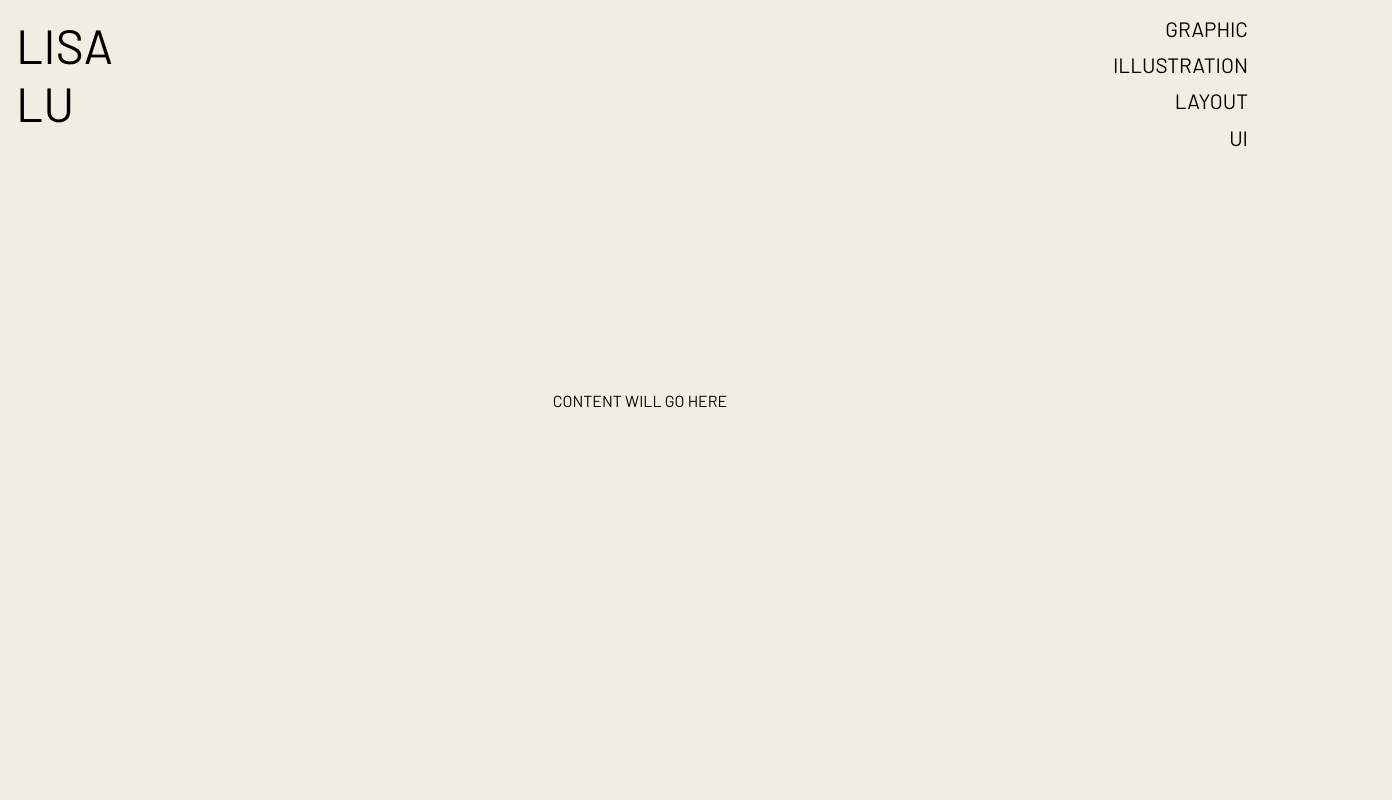
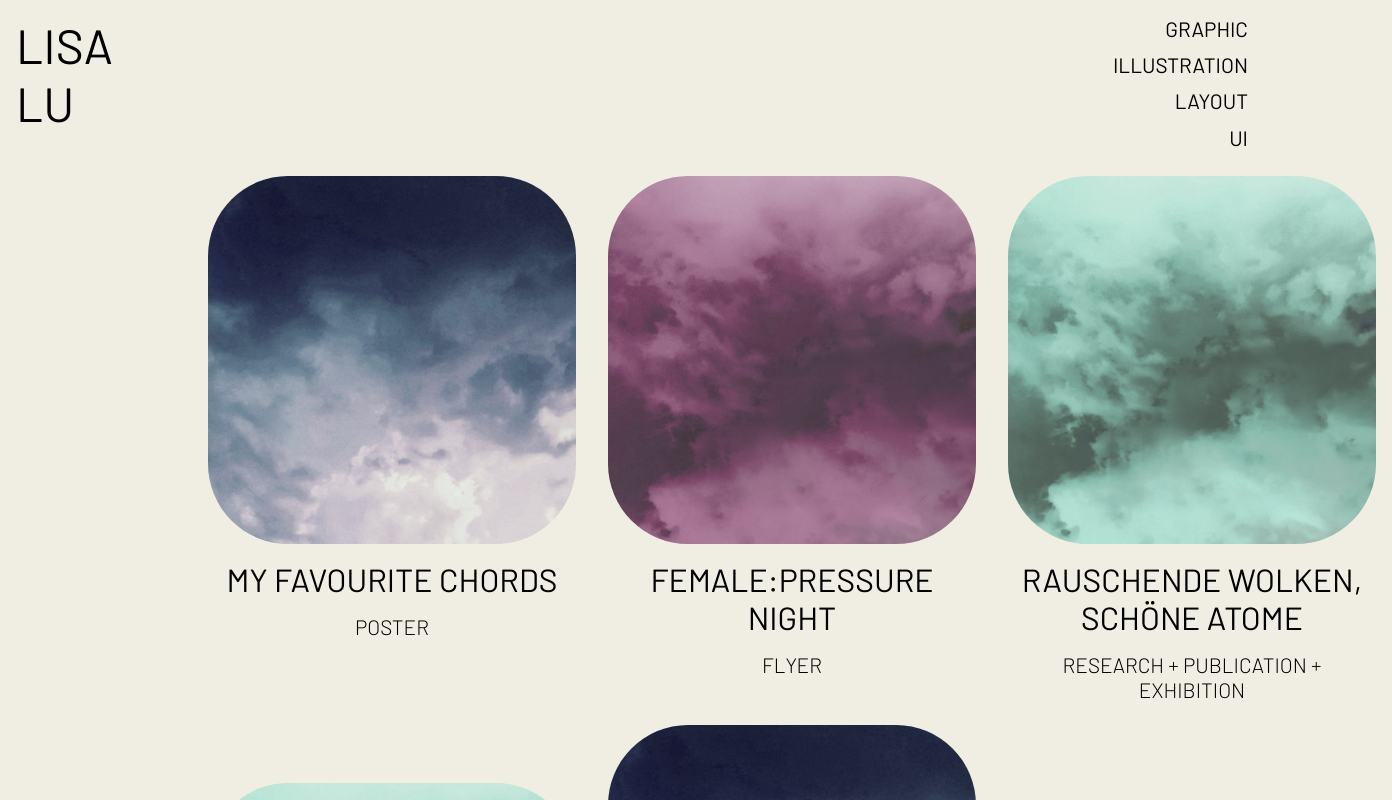
Before and after one commit to lisa-von-mond/my-space, a Next.js app: page / in a window 1280 px wide. Shown: the top 800 px of the page, 1392 px wide, since content can reach past the window. Built offline with nearby package versions, Linux system fonts and the light colour scheme.

Commit message:
add content again for build

```diff
--- a/pages/index.js
+++ b/pages/index.js
@@ -3,6 +3,7 @@ import Image from 'next/image'
 import styles from '../styles/Home.module.css'
 import { Header } from '../components/header'
 import { PrettyElement } from '../components/element-component'
+import { cardData } from '../card-data'
 
 
 export default function Home() {
@@ -18,7 +19,16 @@ export default function Home() {
 
       <main className={styles.main}>
 
-CONTENT WILL GO HERE
+      {cardData.map((element)=>(
+<PrettyElement
+title={element.title}
+desc={element.desc}
+pic={element.pic}
+spacer={element.spacer}
+link={element.link}
+key={element.title}
+/>))}
+
 
       </main>
 
```
